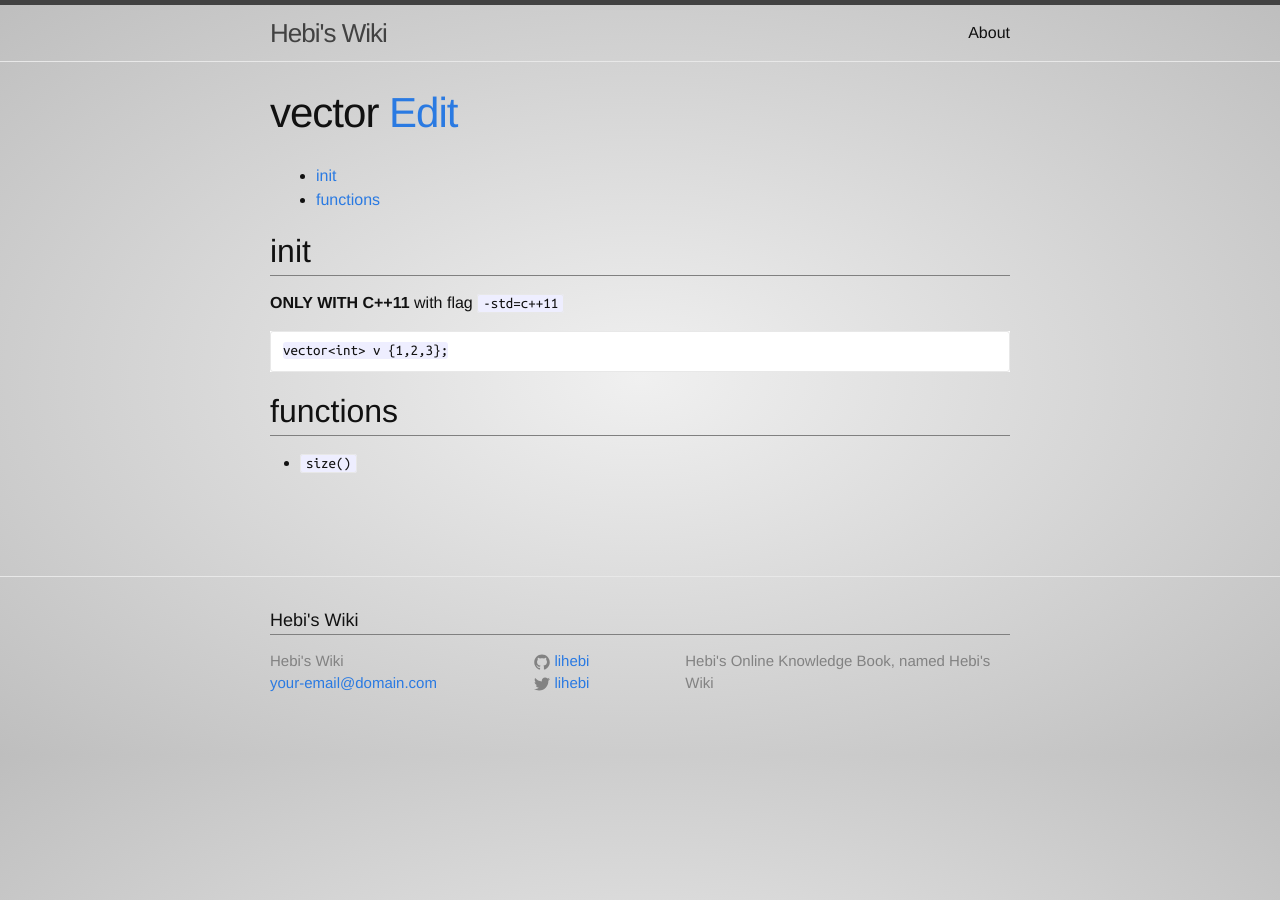
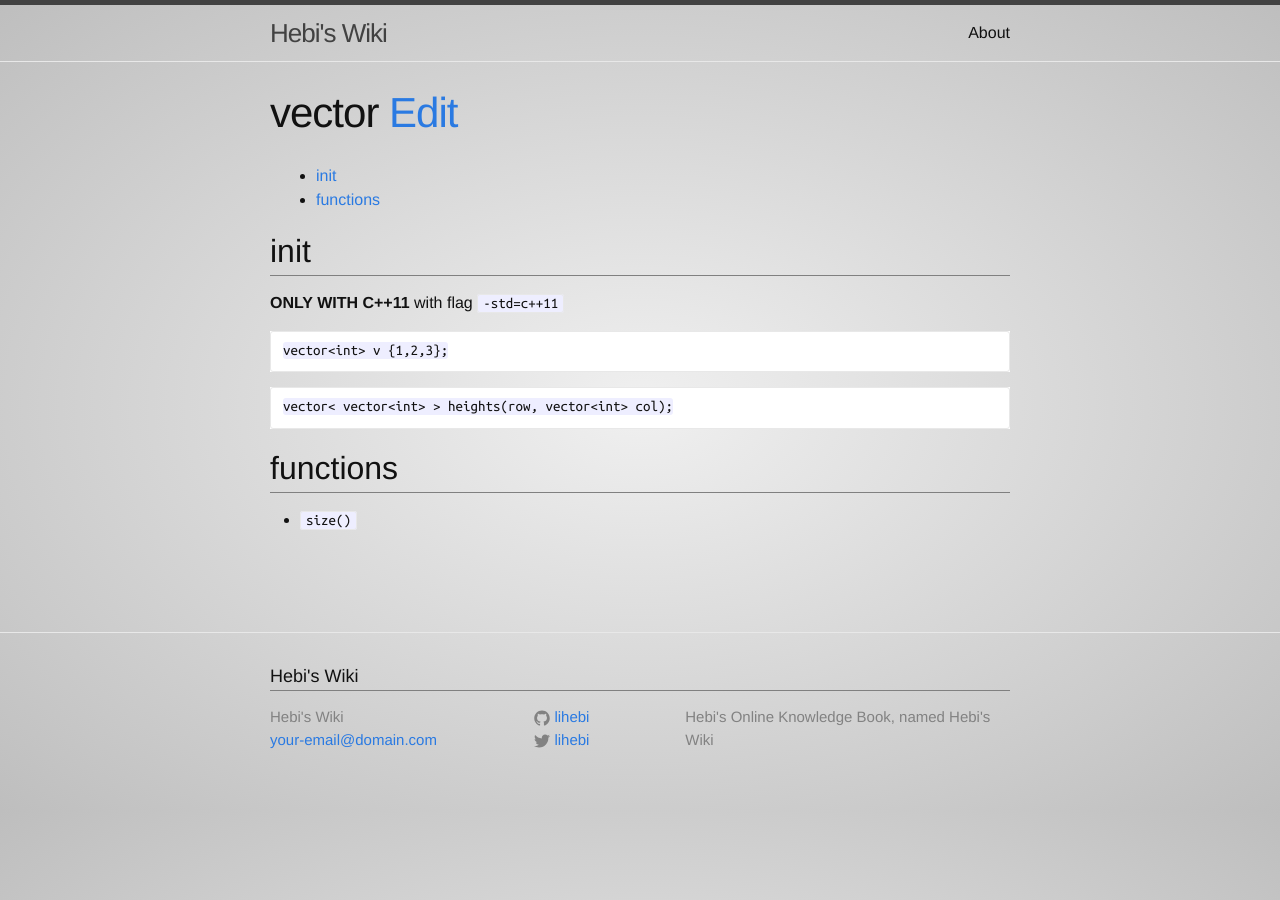
Before and after one commit to lihebi/wiki-old, a Jekyll site: the page built from _wiki/language/formal-languages/cpp/vector.md, in a window 1280 px wide. Built offline with Jekyll 4.4.1, drawn with Linux system fonts in a browser that asks for light colours; nearby versions of some CDN libraries; Markdown is read by kramdown in place of the engine named in the settings; a style sheet for code colours, icons or effects is not loaded.

Commit message:
vector<vector> init

````diff
--- a/_wiki/language/formal-languages/cpp/vector.md
+++ b/_wiki/language/formal-languages/cpp/vector.md
@@ -12,6 +12,10 @@ with flag `-std=c++11`
 vector<int> v {1,2,3};
 ```
 
+```cpp
+vector< vector<int> > heights(row, vector<int> col);
+```
+
 functions
 ---------
 
````
